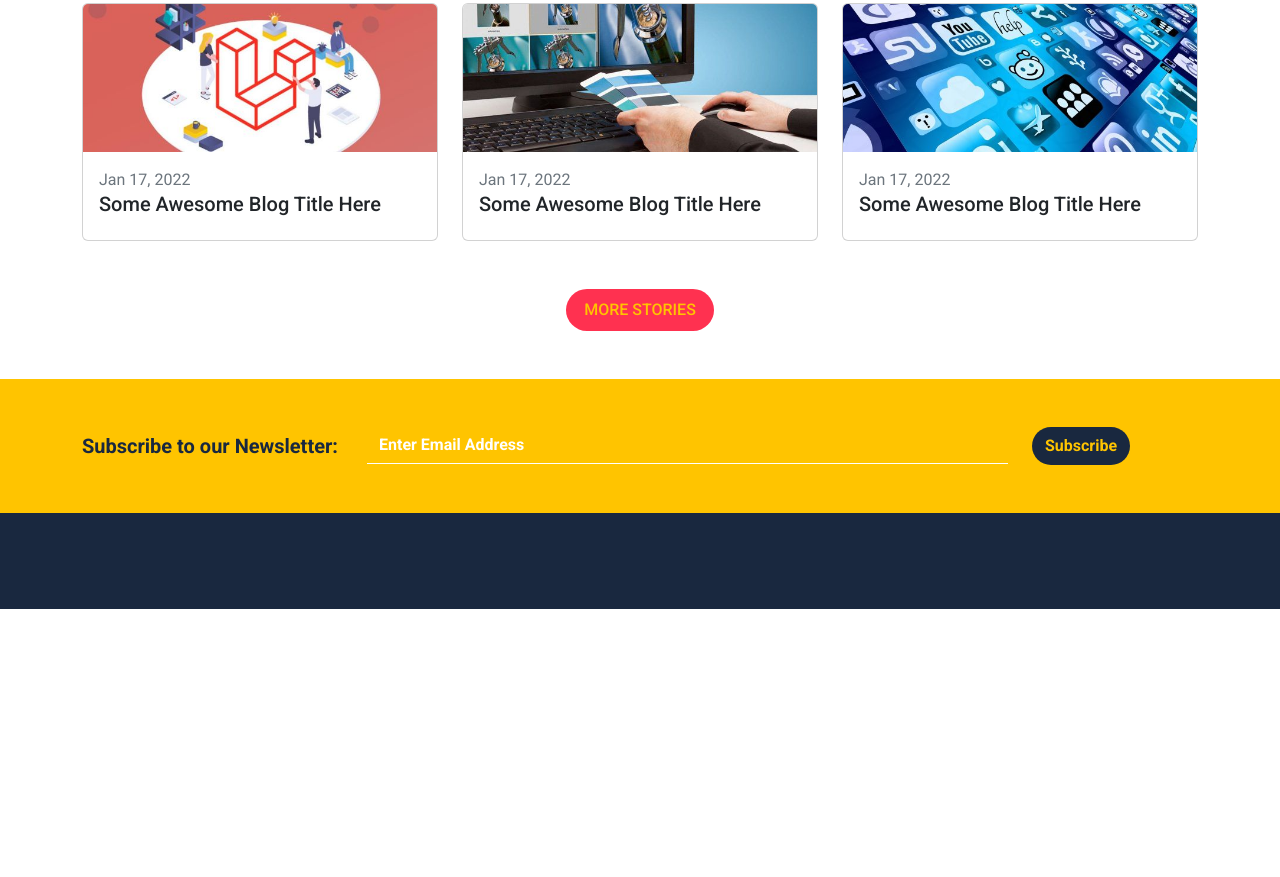
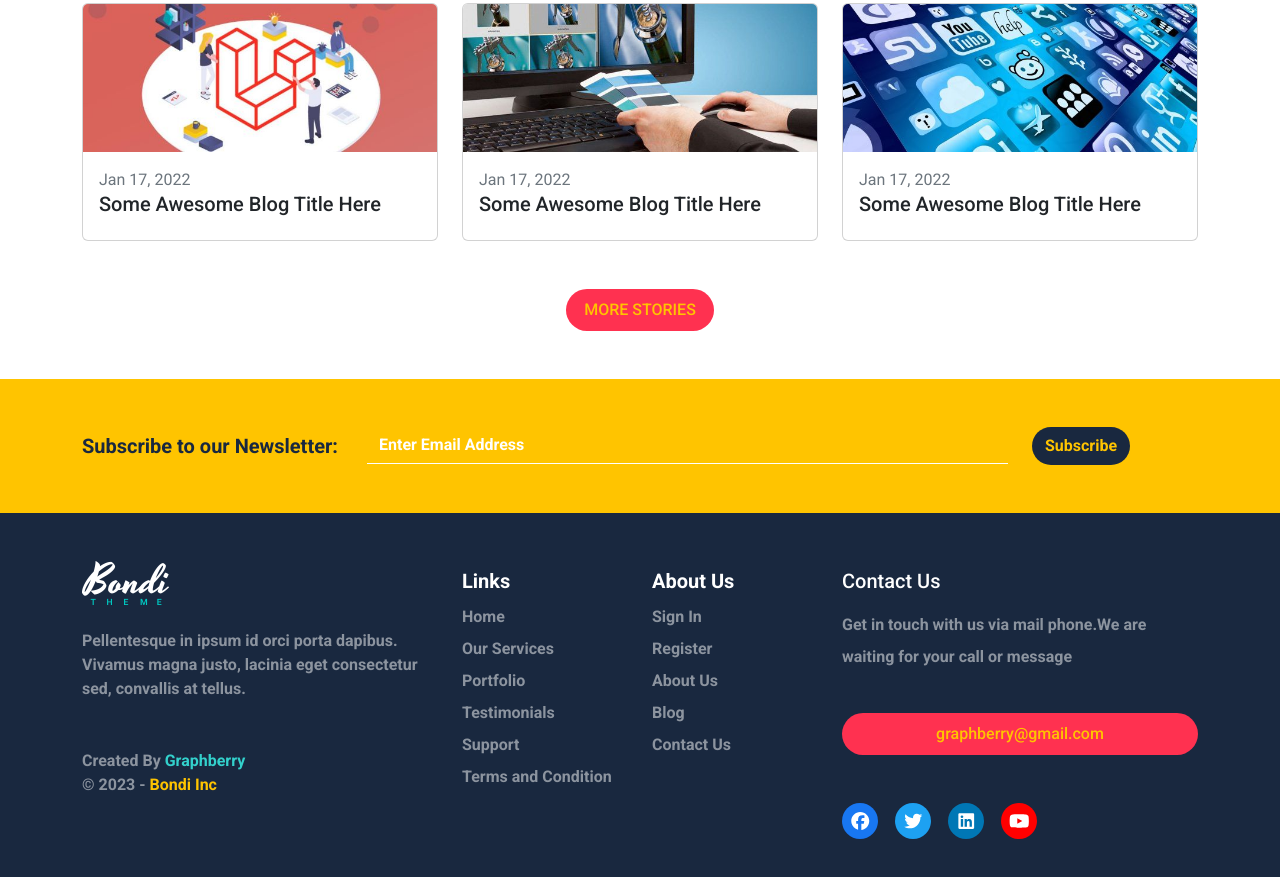
Before and after one commit to Redadaghouj/Bondi-Bootstrap-Template, a plain HTML site: page index.html in a window 1280 px wide. Shown: the part 4765-5642 px from the top of the page. Before the commit the page ends 5374 px from the top, so only its background shows below. Drawn offline with Linux system fonts and the light colour scheme.

Commit message:
first commit

```diff
--- a/css/bondi.css
+++ b/css/bondi.css
@@ -223,3 +223,39 @@ body {
 footer {
     background-color: var(--bg-dark);
 }
+
+footer .created-by span {
+    color: var(--green);
+}
+
+footer .copyright span {
+    color: var(--yellow);
+}
+
+footer .social-accounts li a {
+    color: #fff;
+    display: flex;
+    justify-content: center;
+    align-items: center;
+    width: 36px;
+    height: 36px;
+    border-radius: 50%;
+    margin-right: 5px;
+    font-size: 18px;
+}
+
+footer .social-accounts li .facebook {
+    background-color: #1877F2;
+}
+
+footer .social-accounts li .twitter {
+    background-color: #1DA1F2;
+}
+
+footer .social-accounts li .linkedin {
+    background-color: #0077B5;
+}
+
+footer .social-accounts li .youtube {
+    background-color: #FF0000;
+}
--- a/index.html
+++ b/index.html
@@ -366,7 +366,74 @@
       </div>
     </div>
     <!-- Footer -->
-    <footer class="py-5"></footer>
+    <footer class="py-5">
+      <div class="container text-center text-md-start">
+        <div class="row">
+          <div class="col-md-6 col-lg-4 text-white-50 fw-bold mb-3">
+            <img src="images/logo.png" alt="Logo" class="logo img-fluid" />
+            <p class="mt-4 mb-5">
+              Pellentesque in ipsum id orci porta dapibus. Vivamus magna justo,
+              lacinia eget consectetur sed, convallis at tellus.
+            </p>
+            <div class="created-by">Created By <span>Graphberry</span></div>
+            <div class="copyright">&copy; 2023 - <span>Bondi Inc</span></div>
+          </div>
+          <div class="col-md-6 col-lg-2 text-white-50 fw-bold">
+            <ul class="list-unstyled">
+              <li class="active text-white fs-5 lh-lg">Links</li>
+              <li class="lh-lg">Home</li>
+              <li class="lh-lg">Our Services</li>
+              <li class="lh-lg">Portfolio</li>
+              <li class="lh-lg">Testimonials</li>
+              <li class="lh-lg">Support</li>
+              <li class="lh-lg">Terms and Condition</li>
+            </ul>
+          </div>
+          <div class="col-md-6 col-lg-2 text-white-50 fw-bold">
+            <ul class="list-unstyled">
+              <li class="active text-white fs-5 lh-lg">About Us</li>
+              <li class="lh-lg">Sign In</li>
+              <li class="lh-lg">Register</li>
+              <li class="lh-lg">About Us</li>
+              <li class="lh-lg">Blog</li>
+              <li class="lh-lg">Contact Us</li>
+            </ul>
+          </div>
+          <div class="col-md-6 col-lg-4 text-white-50 fw-bold">
+            <h5 class="title lh-lg text-white fs-5">Contact Us</h5>
+            <p class="lh-lg">
+              Get in touch with us via mail phone.We are waiting for your call
+              or message
+            </p>
+            <button class="main-btn btn rounded-pill w-100 mt-4 mb-5">
+              graphberry@gmail.com
+            </button>
+            <ul class="social-accounts list-inline">
+              <li class="list-inline-item">
+                <a class="facebook" href="#"
+                  ><i class="fa-brands fa-facebook fa-fw"></i
+                ></a>
+              </li>
+              <li class="list-inline-item">
+                <a class="twitter" href="#"
+                  ><i class="fa-brands fa-twitter fa-fw"></i
+                ></a>
+              </li>
+              <li class="list-inline-item">
+                <a class="linkedin" href="#"
+                  ><i class="fa-brands fa-linkedin fa-fw"></i
+                ></a>
+              </li>
+              <li class="list-inline-item">
+                <a class="youtube" href="#"
+                  ><i class="fa-brands fa-youtube fa-fw"></i
+                ></a>
+              </li>
+            </ul>
+          </div>
+        </div>
+      </div>
+    </footer>
     <!-- Font-Awesome -->
     <script src="js/all.min.js"></script>
     <!-- Bootstrap -->
```
